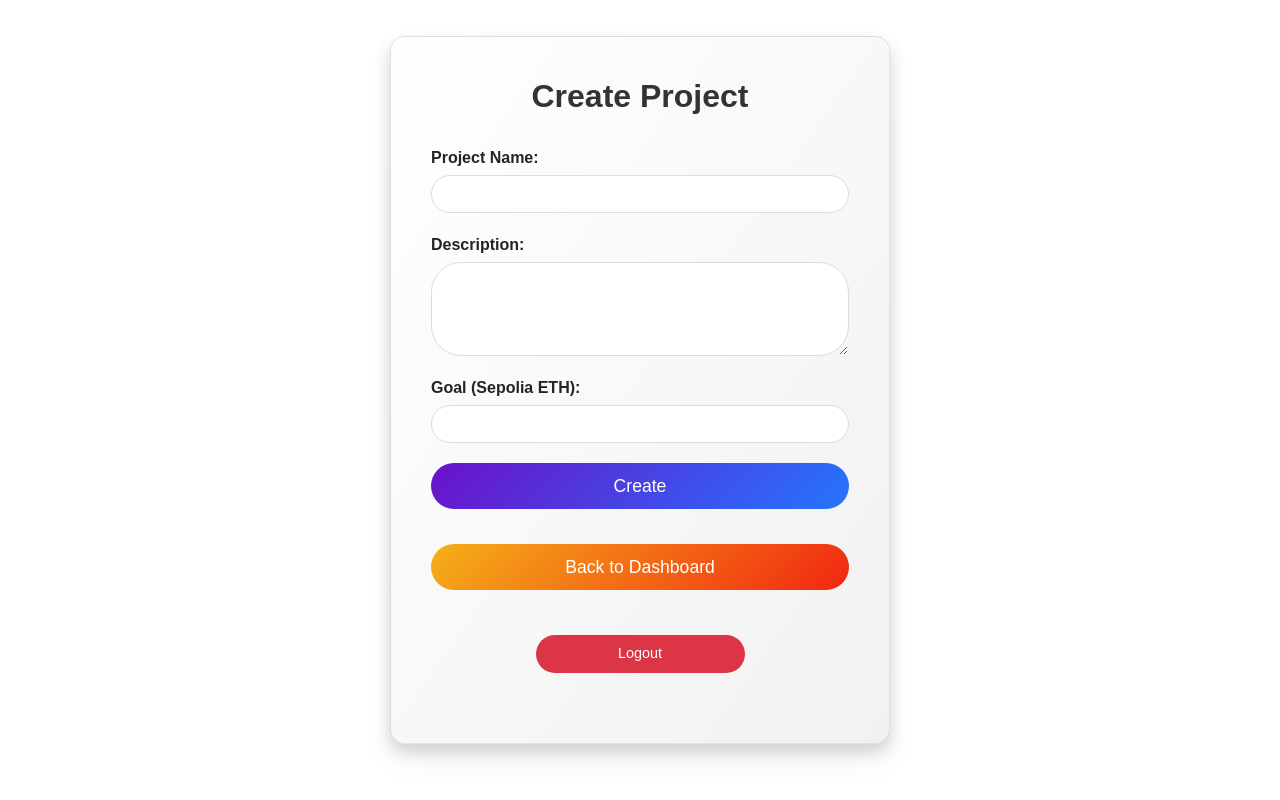
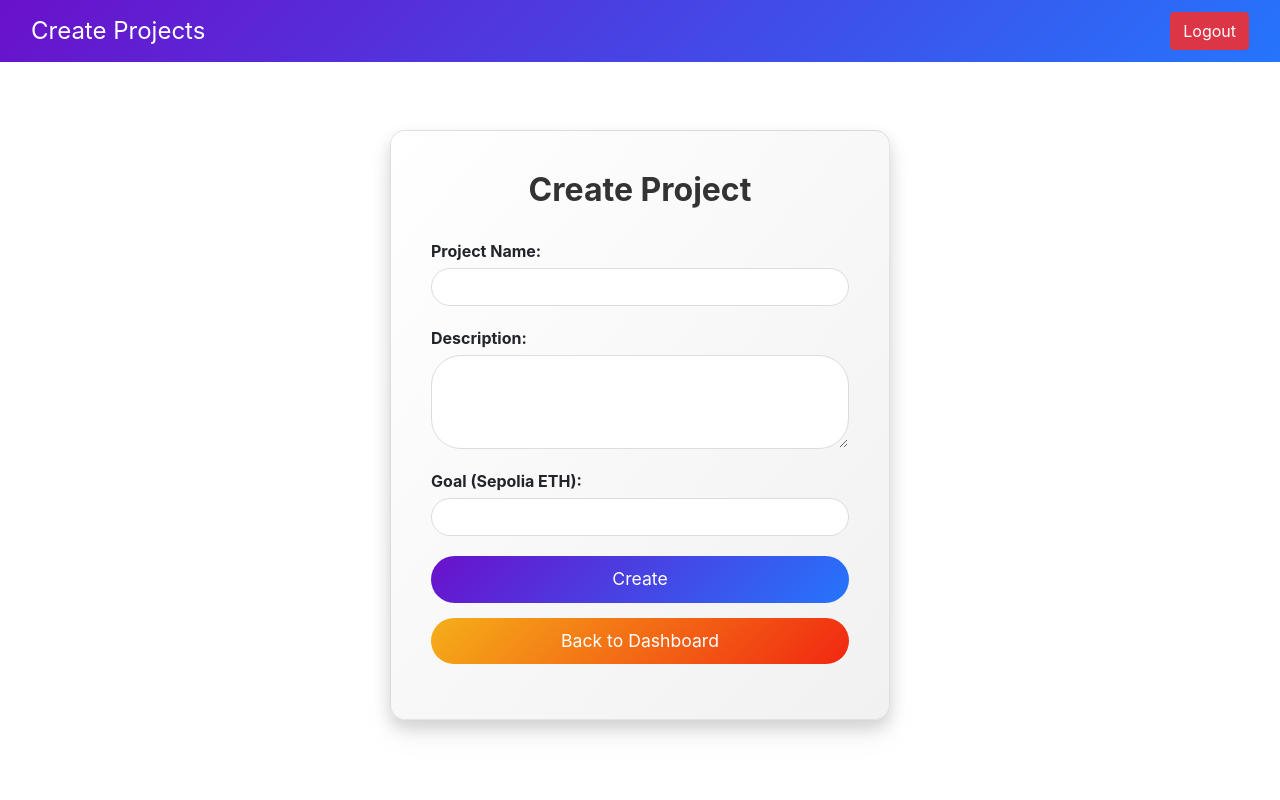
Before and after one commit to szxshawn/Dapp-Group, a Flask app: page /create_project in a window 1280 px wide. Run offline with Flask 3, Linux system fonts and the light colour scheme; a user stored in the database is signed in; some libraries are stand-ins or nearby versions.

Commit message:
add navigator bar on Create Project Page

```diff
--- a/static/style.css
+++ b/static/style.css
@@ -45,3 +45,7 @@
 a:hover {
     text-decoration: underline;
 }
+#custom-navbar {
+    background: linear-gradient(135deg, #6a11cb, #2575fc);
+
+}
--- a/templates/create_project.html
+++ b/templates/create_project.html
@@ -6,7 +6,7 @@
     <!-- 引入Bootstrap CSS -->
     <link href="https://stackpath.bootstrapcdn.com/bootstrap/4.5.2/css/bootstrap.min.css" rel="stylesheet">
     <!-- 自定义样式 -->
-    <link rel="stylesheet" href="{{ url_for('static', filename='style.css') }}">
+    <!-- <link rel="stylesheet" href="{{ url_for('static', filename='style.css') }}"> -->
     <script src="https://cdn.jsdelivr.net/npm/web3@1.5.2/dist/web3.min.js"></script>
     <style>
         body {
@@ -15,6 +15,24 @@
             justify-content: center;
             align-items: center;
             margin: 0;
+            padding-top: 50px;
+        }
+        .navbar {
+            background: linear-gradient(135deg, #6a11cb, #2575fc);
+            position: fixed;
+            align-content: baseline;
+            top: 0;
+            width: 100%;
+            z-index: 1000;
+        }
+        .navbar-brand {
+            font-size: 1.5rem;
+            display: flex;
+            align-items: center;
+        }
+        .navbar-nav .nav-item {
+            display: flex;
+            align-items: center;
         }
 
         .create-project-container {
@@ -93,6 +111,23 @@
         }
     </style>
 </head>
+<nav class="navbar navbar-expand-lg navbar-dark">
+    <div class="container-fluid">
+        <a class="navbar-brand" href="#">Create Projects</a>
+        <button class="navbar-toggler" type="button" data-bs-toggle="collapse" data-bs-target="#navbarNav" aria-controls="navbarNav" aria-expanded="false" aria-label="Toggle navigation">
+            <span class="navbar-toggler-icon"></span>
+        </button>
+        <div class="collapse navbar-collapse justify-content-end" id="navbarNav">
+            <ul class="navbar-nav">
+                <li class="nav-item">
+                    <form action="/login" method="get">
+                        <input type="submit" value="Logout" class="btn btn-danger">
+                    </form>
+                </li>
+            </ul>
+        </div>
+    </div>
+</nav>
 <body>
     <!-- Create Project 容器 -->
     <div class="create-project-container">
@@ -115,10 +150,6 @@
         </form>
         <form action="/dashboard" method="post">
             <button type="submit" class="btn btn-secondary">Back to Dashboard</button>
-        </form>
-        <!-- Logout按钮 -->
-        <form action="/login" method="get">
-            <button type="submit" class="btn btn-logout">Logout</button>
         </form>
     </div>
 
```
